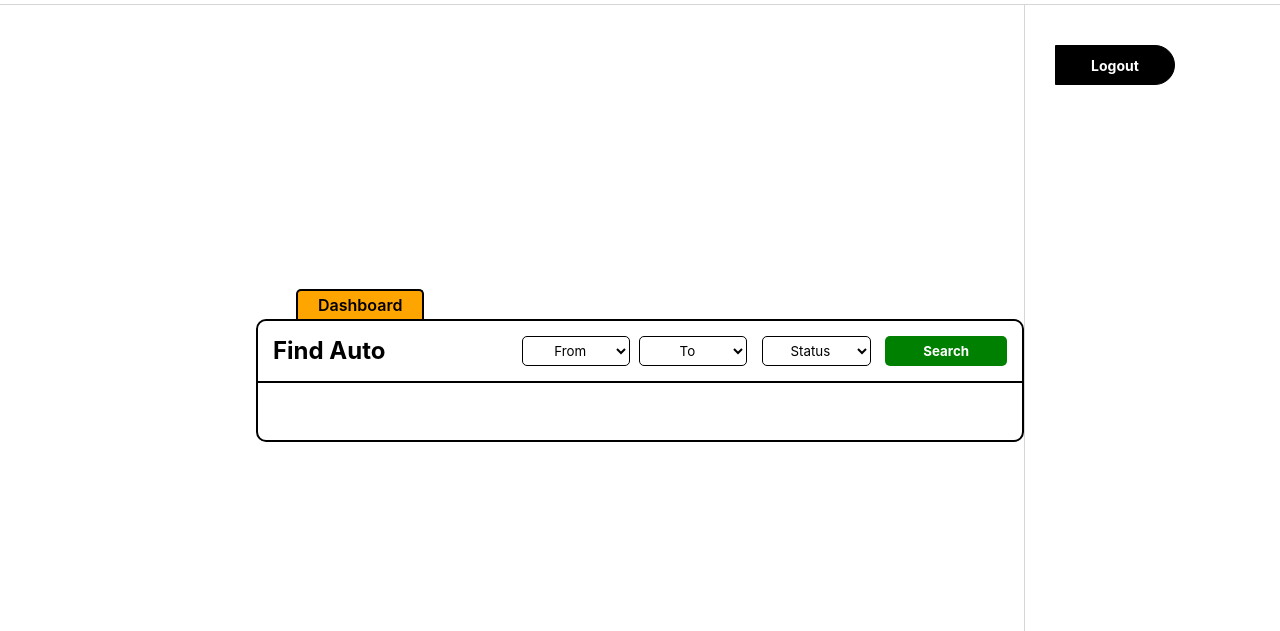
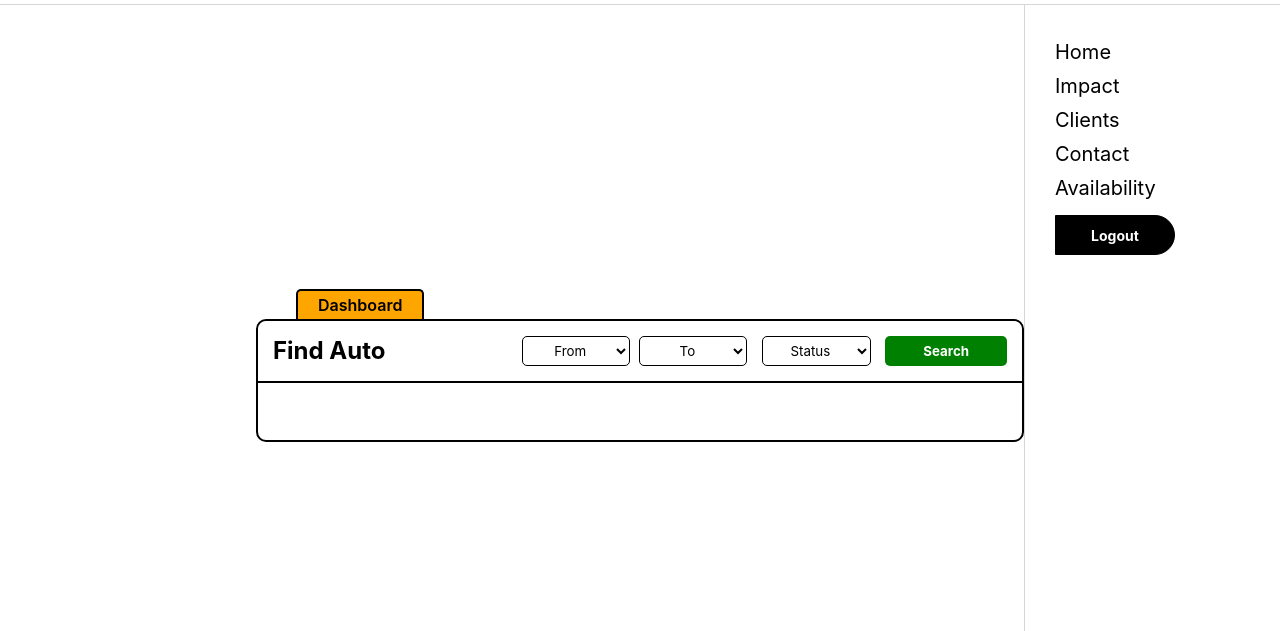
Before and after one commit to A-N-U-S-I-N/Loca_Taxi, a website: page public/rider_main.html in a window 1280 px wide. Both pictures are taken after a click on the picture 1234 px from the left and 35 px from the top of the page. Shown: the part 67-698 px from the top of the page. Drawn offline with Linux system fonts and the light colour scheme.

Commit message:
rider_main.html

```diff
--- a/public/rider_main.html
+++ b/public/rider_main.html
@@ -21,6 +21,21 @@
 
 
     <div class="menu" id="menu" onclick="menu()">
+        <a href="./index.html#home">
+            <div class="side-nav-items">Home</div>
+        </a>
+        <a href="./index.html#mid-line">
+            <div class="side-nav-items">Impact</div>
+        </a>
+        <a href="./index.html#test">
+            <div class="side-nav-items">Clients</div>
+        </a>
+        <a href="./index.html#footer">
+            <div class="side-nav-items">Contact</div>
+        </a>
+        <a href="./index.html#map">
+            <div class="side-nav-items">Availability</div>
+        </a>
         <a href="/logout">
             <div class="side-nav-items-vip">Logout</div>
         </a>
```
